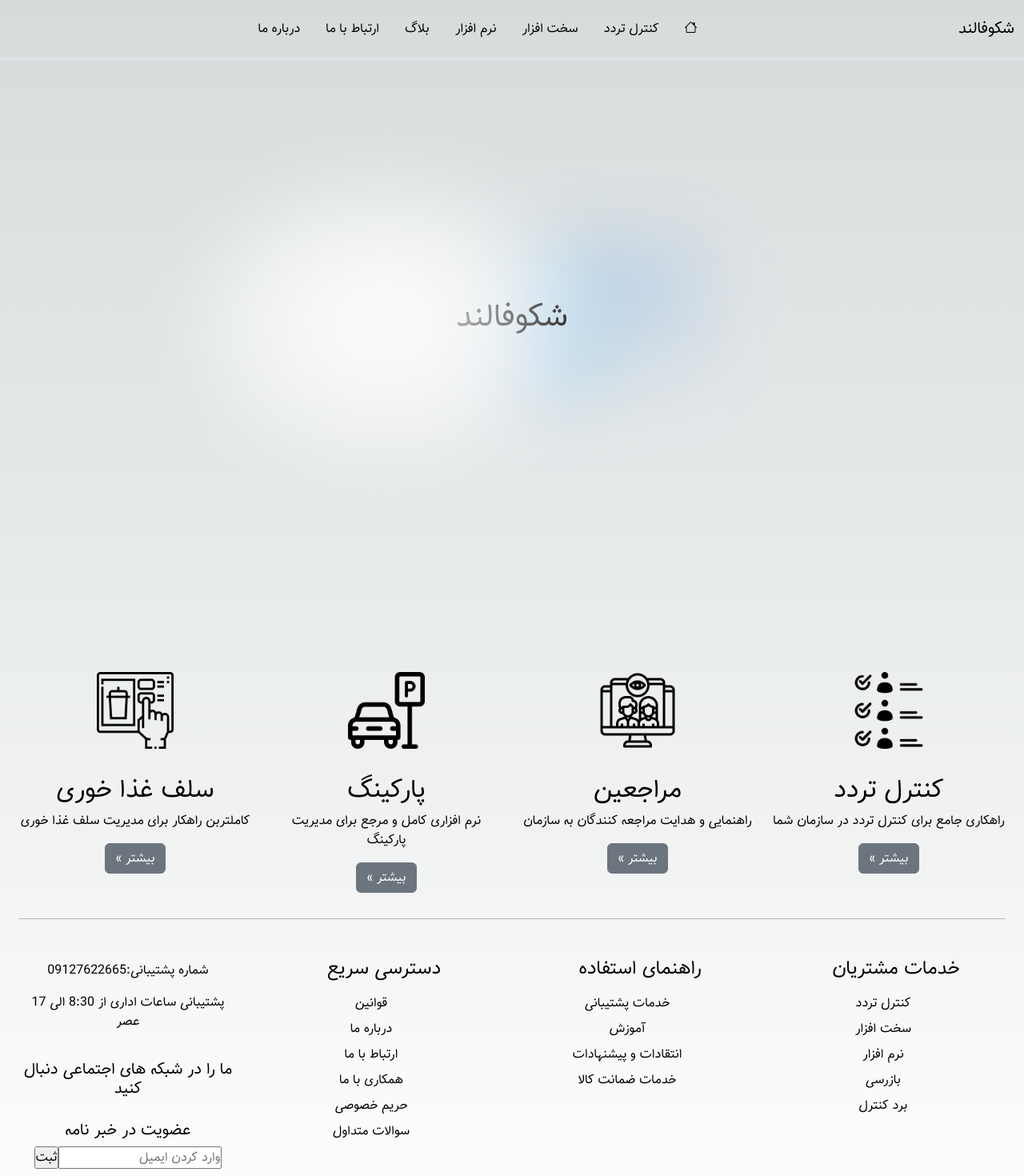
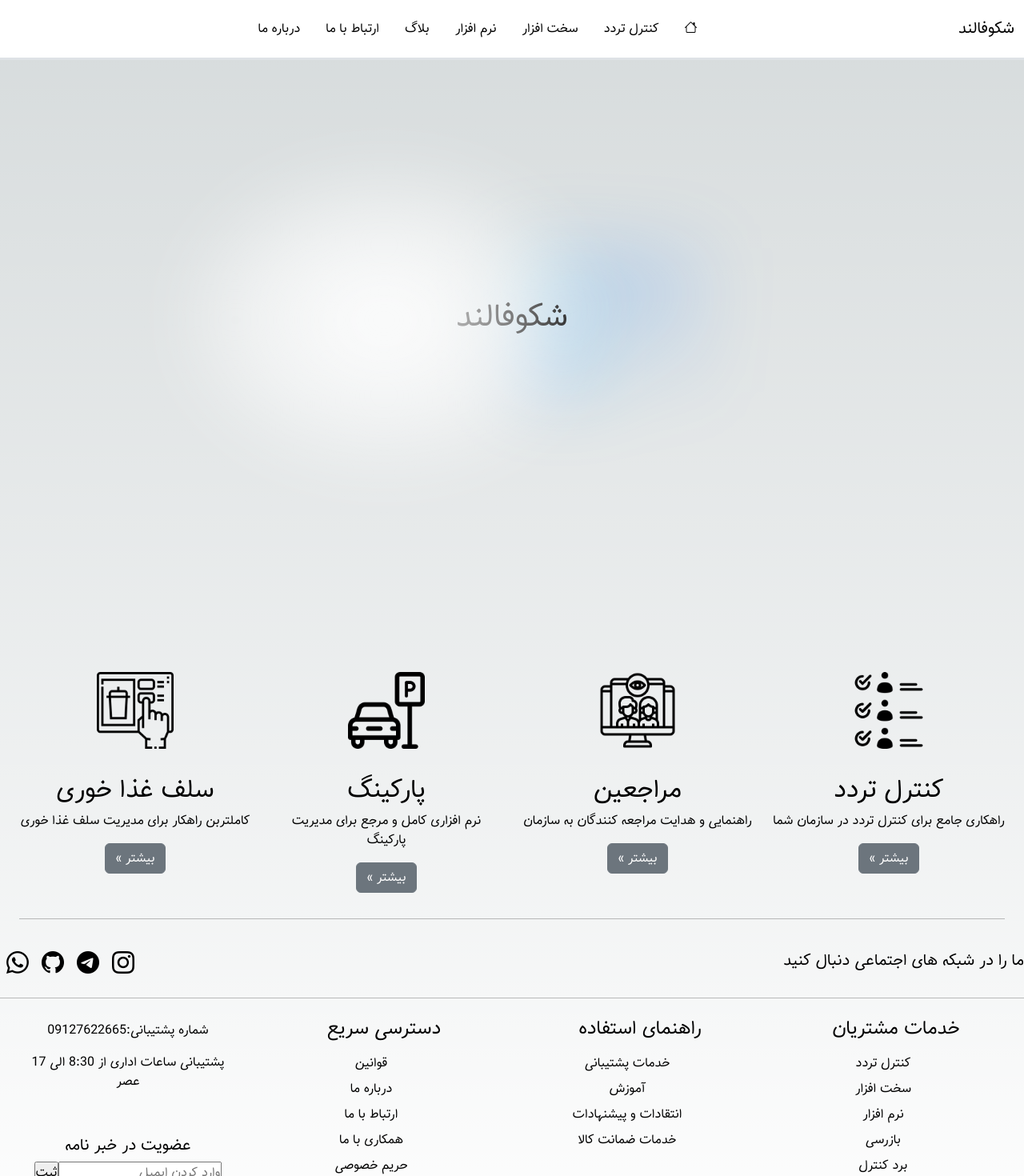
Before and after one commit to ali-khosravani/nextjs, a Next.js app: page / in a window 1280 px wide. Shown: the top 1470 px of the page at 80% size. Built offline with nearby package versions, Linux system fonts and the light colour scheme.

Commit message:
Add Social Media

```diff
--- /dev/null
+++ b/app/components/layout/Footer/Footer2.tsx
@@ -0,0 +1,23 @@
+import React from 'react'
+
+const Footer2 = () => {
+    return (
+        <>
+            <div className='d-flex justify-content-between w-100'>
+                <div>
+                    <h5 className='text-center'>ما را در شبکه های اجتماعی دنبال کنید</h5>
+                </div>
+                <div className='d-flex justify-content-center'>
+                    <h3><a href="/"><i className="bi bi-instagram p-2"></i></a></h3>
+                    <h3><a href="/"><i className="bi bi-telegram p-2"></i></a></h3>
+                    <h3><a href="/"><i className="bi bi-github p-2"></i></a></h3>
+                    <h3><a href="/"><i className="bi bi-whatsapp p-2"></i></a></h3>
+                </div>
+
+            </div>
+
+            <hr />
+        </>
+    )
+}
+export default Footer2
--- a/app/components/layout/Footer/TopFooter.tsx
+++ b/app/components/layout/Footer/TopFooter.tsx
@@ -49,7 +49,7 @@ const TopFooter = () => {
               <p>پشتیبانی ساعات اداری از 8:30 الی 17 عصر</p>
             </div>
             <div className='m-1 p-2'>
-              <h5>ما را در شبکه های اجتماعی دنبال کنید</h5>
+
             </div>
             <div className='m-1 p-2'>
               <h5>عضویت در خبر نامه</h5>
--- a/app/components/layout/Footer/index.tsx
+++ b/app/components/layout/Footer/index.tsx
@@ -3,11 +3,13 @@ import Copyright from './Copyright'
 import DesignBy from './DesignBy'
 import TopFooter from './TopFooter'
 import Footer1 from './Footer1'
+import Footer2 from './Footer2'
 
 export const Footer = () => {
   return (
     <>
       <Footer1 />
+      <Footer2 />
       <TopFooter />
       <div className="container-fluid bg-dark justify-content-between">
         <div className="row gx-5">
--- a/app/components/ui/Navbar/index.tsx
+++ b/app/components/ui/Navbar/index.tsx
@@ -1,7 +1,7 @@
 
 export const NavbarHeader = () => {
   return (
-    <nav className="navbar navbar-expand-md fixed-top w-100 d-flex justify-content-between border-bottom border-3">
+    <nav className="navbar navbar-expand-md bg-white fixed-top w-100 d-flex justify-content-between border-bottom border-3">
       <div className="container-fluid">
         <div className="navbar-brand">
           <a href="/" className="text-black">شکوفالند</a>
```
